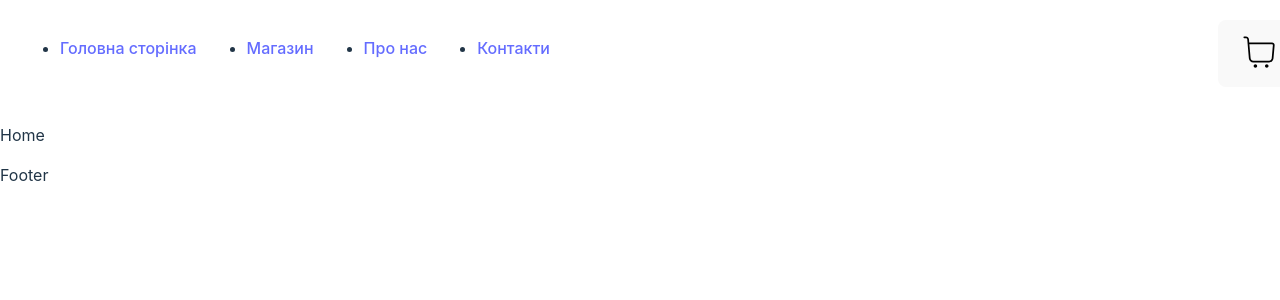
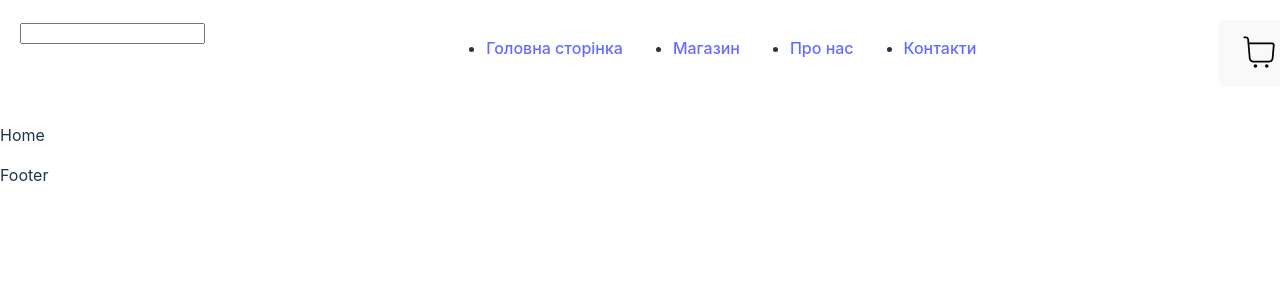
Before and after one commit to St0Lee/book-room-project, a React (Vite) app: page / in a window 1280 px wide. Shown: the top 300 px of the page. Built offline with nearby package versions, Linux system fonts and the light colour scheme.

Commit message:
searchbar-start-redux

```diff
--- a/package.json
+++ b/package.json
@@ -14,7 +14,9 @@
     "react": "^18.2.0",
     "react-dom": "^18.2.0",
     "react-icons": "^5.1.0",
+    "react-redux": "^9.1.2",
     "react-router-dom": "^6.22.3",
+    "redux-persist": "^6.0.0",
     "styled-components": "^6.1.9",
     "swiper": "^11.1.1"
   },
--- a/src/common/components/Header/Header.jsx
+++ b/src/common/components/Header/Header.jsx
@@ -1,11 +1,14 @@
 import { mainNavigation } from "../../helpers/mainNavigation"
 import { NavLink } from "react-router-dom";
 import { ShopCart } from "../ShopCart/ShopCart";
+import { SearchBar } from "../SearchBar/SearchBar";
+
 import * as SC from "./Header.styled.js"
 
 export const Header = () => {
    return (
     <SC.NavBar>
+        <SearchBar />
         <nav>
             <SC.NavBarList>
                 {mainNavigation.map(({id, href, text}) =>
--- /dev/null
+++ b/src/common/components/SearchBar/SearchBar.jsx
@@ -0,0 +1,25 @@
+// import * as SC from "./SearchBar.styled"
+
+import { useState } from "react"
+
+
+export const SearchBar = () => {
+    const[inputValue, setInputValue] = useState("")
+
+    const handleSubmit = (e) => {
+        e.preventDefault()
+        console.log("Input")
+    }
+
+    const handleInputChange = ({target:{value}}) => {
+        setInputValue(value);
+    }
+
+    return(
+        <>
+            <form onSubmit={handleSubmit}>
+                <input type="text" value={inputValue} onChange={handleInputChange}/>
+            </form>
+        </>
+    )
+}
```
Also changed, not shown: src/redux/cart/cart-slice.js (added, +18 -0 lines), src/redux/store.js (added, +26 -0 lines), src/common/components/SearchBar/SearchBar.styled.js (added), 1 other file (tests, documents, lock files or other folders).
